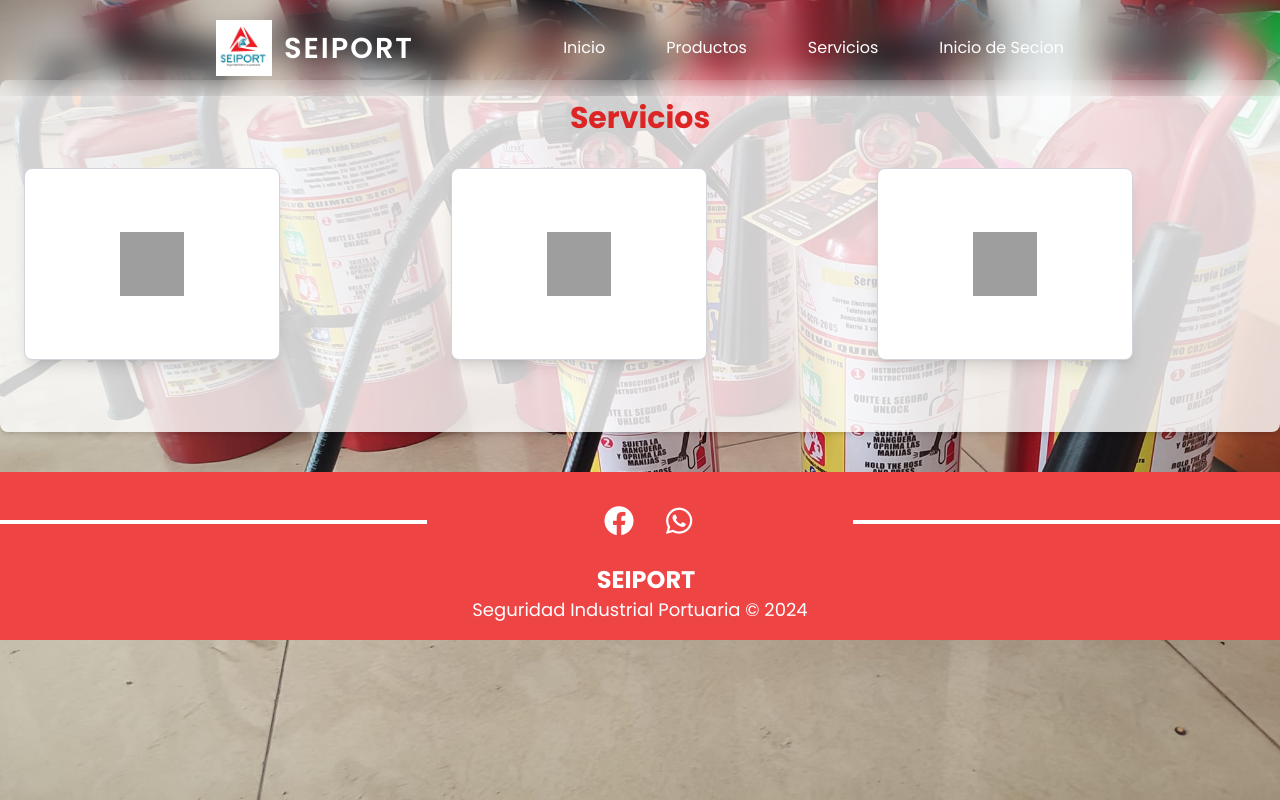
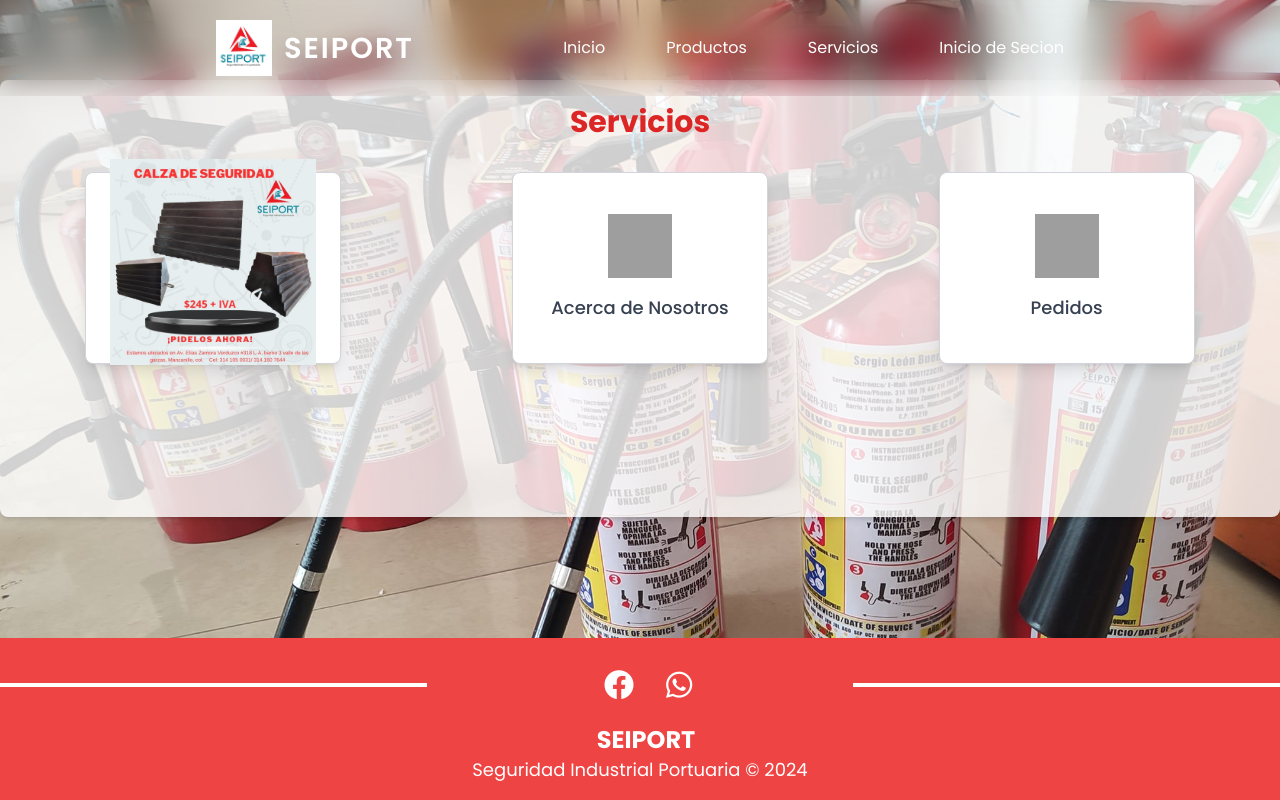
Before and after one commit to Hydra314/SEIPORT, a PHP site: page /servicios.php in a window 1280 px wide. Run offline with PHP 8.4, Linux system fonts and the light colour scheme; some libraries are stand-ins or nearby versions; grey boxes are pictures that could not be loaded.

Commit message:
base de proyecto

```diff
--- a/Dashboard_Admin/menu.php
+++ b/Dashboard_Admin/menu.php
@@ -5,10 +5,10 @@
     <div class="flex-shrink-0">
         <!-- Aumentamos el tamaño de la imagen y agregamos forma redonda -->
         <img class="w-18 h-16 rounded-full"
-             src="../SRC/logoblanco.png"
-             alt="Logo Edu4All">
+            src="../SRC/logoblanco.png"
+            alt="Logo Edu4All">
     </div>
-    <b class="ml-0 text-4xl">SEIport</b>
+    <b class="ml-0 text-4xl">SEIPORT</b>
 </div>
 
 
--- a/servicios.php
+++ b/servicios.php
@@ -1,44 +1,34 @@
-<!DOCTYPE html>
-<html lang="en">
-
-<head>
-    <meta charset="UTF-8">
-    <meta name="viewport" content="width=device-width, initial-scale=1.0">
-    <title>Productos SEIPORT</title>
-    <script src="https://cdn.tailwindcss.com"></script>
-    <link rel="icon" href="SRC/logoblanco.png">
-</head>
-
-<body class="bg-cover bg-center bg-no-repeat text-gray-800" style="background-image: url('SRC/EDU4ALL.png');">
-    <!-- Navbar (Incluido desde PHP) -->
+<body class="bg-cover bg-center bg-no-repeat text-gray-800 min-h-screen flex flex-col" style="background-image: url('SRC/EDU4ALL.png');">
+    <!-- Navbar -->
     <?php include 'navbar.php'; ?>
 
     <!-- Main Content -->
-    <main class="container mx-auto bg-white bg-opacity-80 rounded-lg p-6 mt-20 mb-10 shadow-md pt-5">
-
-        <!-- What We Offer Section -->
+    <main class="container mx-auto bg-white bg-opacity-80 rounded-lg p-6 mt-20 mb-10 shadow-md flex-grow">
+        <!-- Sección de Servicios -->
         <section class="mb-12">
             <h2 class="text-3xl font-bold text-center mb-8 text-red-600">Servicios</h2>
-            <div class="grid grid-cols-1 md:grid-cols-3 gap-12">
+            <div class="grid grid-cols-1 md:grid-cols-3 gap-12 justify-items-center">
                 <!-- Botón Recargas -->
-                <a href="recargas.php" class="flex items-center justify-center p-6 bg-white border border-gray-300 rounded-lg shadow-lg hover:bg-red-100 hover:shadow-xl transition w-64 h-48">
-                    <img src="icono-recargas.png" alt="Recargas" class="w-16 h-16">
-                </a>
+                    <a href="recargas.php" class="flex flex-col items-center justify-center p-6 bg-white border border-gray-300 rounded-lg shadow-lg hover:bg-red-100 hover:shadow-xl transition w-64 h-48">
+                        <img src="SRC/1.jpg" alt="" class="w-50 h-55 mb-3">
+                        <span class="text-lg font-medium text-gray-700"></span>
+                    </a>
 
                 <!-- Botón Acerca de Nosotros -->
-                <a href="acerca.php" class="flex items-center justify-center p-6 bg-white border border-gray-300 rounded-lg shadow-lg hover:bg-red-100 hover:shadow-xl transition w-64 h-48">
-                    <img src="icono-nosotros.png" alt="Acerca de Nosotros" class="w-16 h-16">
+                <a href="acerca.php" class="flex flex-col items-center justify-center p-6 bg-white border border-gray-300 rounded-lg shadow-lg hover:bg-red-100 hover:shadow-xl transition w-64 h-48">
+                    <img src="SRC/icono-nosotros.png" alt="Acerca de Nosotros" class="w-16 h-16 mb-4">
+                    <span class="text-lg font-medium text-gray-700">Acerca de Nosotros</span>
                 </a>
 
                 <!-- Botón Pedidos -->
-                <a href="pedidos.php" class="flex items-center justify-center p-6 bg-white border border-gray-300 rounded-lg shadow-lg hover:bg-red-100 hover:shadow-xl transition w-64 h-48">
-                    <img src="icono-pedidos.png" alt="Pedidos" class="w-16 h-16">
+                <a href="pedidos.php" class="flex flex-col items-center justify-center p-6 bg-white border border-gray-300 rounded-lg shadow-lg hover:bg-red-100 hover:shadow-xl transition w-64 h-48">
+                    <img src="SRC/icono-pedidos.png" alt="Pedidos" class="w-16 h-16 mb-4">
+                    <span class="text-lg font-medium text-gray-700">Pedidos</span>
                 </a>
             </div>
         </section>
+    </main>
 
-    </main>
+    <!-- Footer -->
     <?php include 'footer.php'; ?>
 </body>
-
-</html>
```
Also changed, not shown: productos.php (+25 -6 lines).
